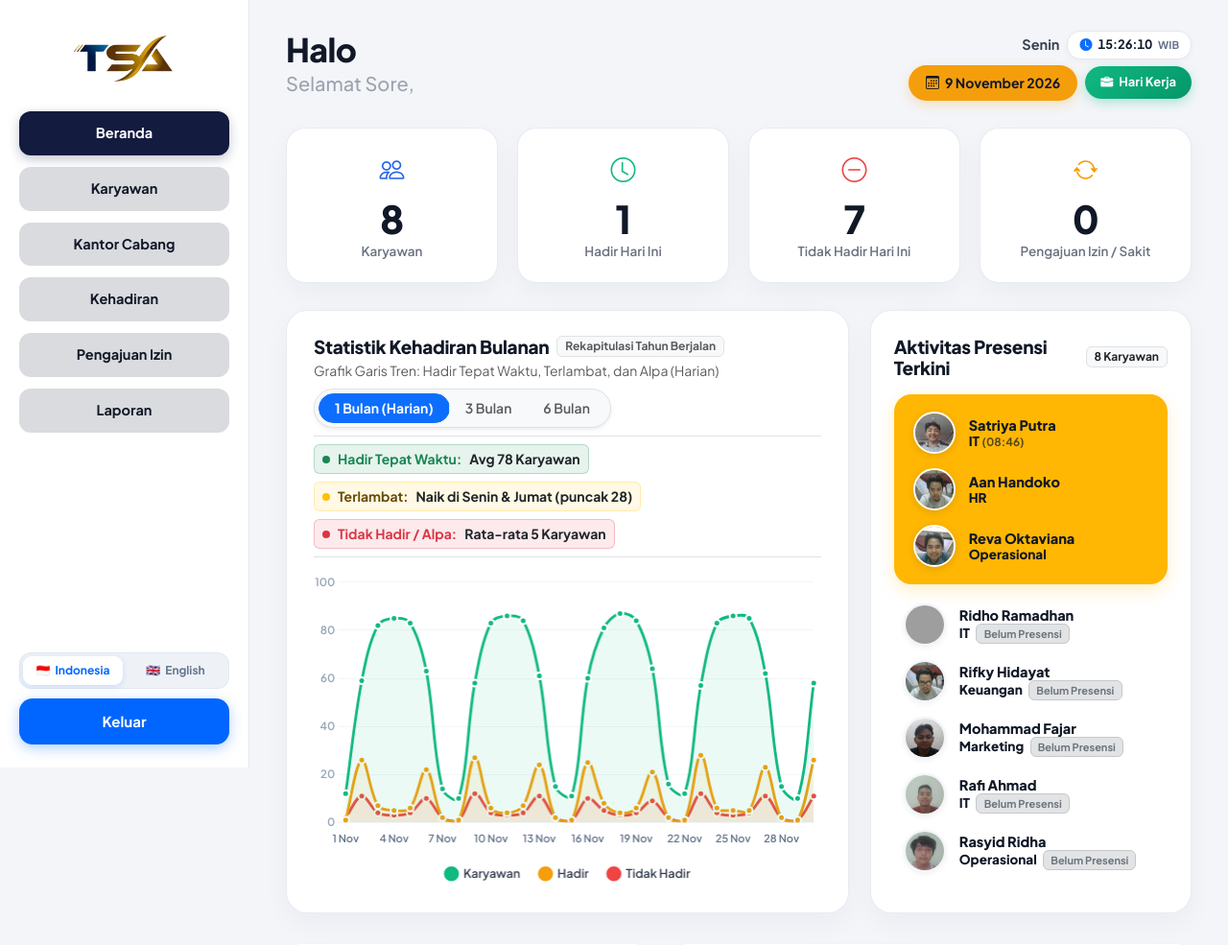
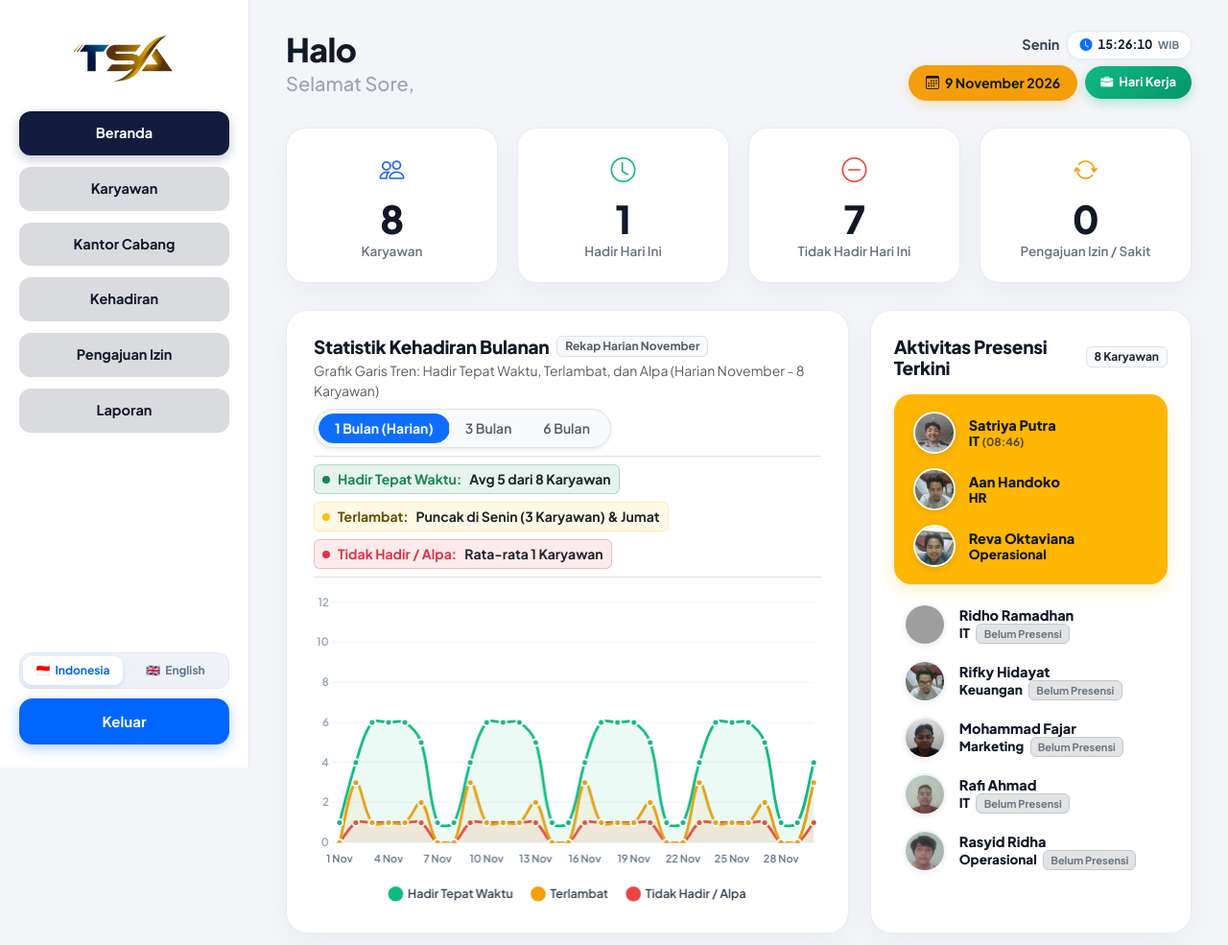
Before and after one commit to Sattria87/Tsaabsen, a Flask app: page / in a window 1280 px wide. Shown: the top 985 px of the page at 96% size. Run offline with Flask 3, Linux system fonts and the light colour scheme; a user stored in the database is signed in; data comes from the database, SQL or seed files in the repository; data that the repository does not hold is empty; grey boxes are pictures that could not be loaded.

Commit message:
fix(chart): sesuaikan grafik kehadiran dengan jumlah karyawan aktual (11 orang), kalibrasi sumbu Y dinamis, dan perbaiki label legenda ke Hadir Tepat Waktu, Terlambat, dan Alpa

```diff
--- a/assets/app_i18n.js
+++ b/assets/app_i18n.js
@@ -52,9 +52,9 @@
             home_quick_title: "Aktivitas Presensi Terkini",
             home_quick_unit: "Karyawan",
             home_quick_empty: "Belum ada riwayat aktivitas presensi karyawan hari ini.",
-            chart_lbl_emp: "Karyawan",
-            chart_lbl_pres: "Hadir",
-            chart_lbl_abs: "Tidak Hadir",
+            chart_lbl_emp: "Hadir Tepat Waktu",
+            chart_lbl_pres: "Terlambat",
+            chart_lbl_abs: "Tidak Hadir / Alpa",
 
             // ================= EMPLOYEE (MANAJEMEN KARYAWAN) =================
             emp_mgmt_title: "Manajemen Data Karyawan",
@@ -337,9 +337,9 @@
             home_quick_title: "Recent Attendance Activity",
             home_quick_unit: "Employees",
             home_quick_empty: "No employee attendance activity recorded today.",
-            chart_lbl_emp: "Employees",
-            chart_lbl_pres: "Presence",
-            chart_lbl_abs: "Absence",
+            chart_lbl_emp: "On Time",
+            chart_lbl_pres: "Late",
+            chart_lbl_abs: "Absent",
 
             // ================= EMPLOYEE (MANAJEMEN KARYAWAN) =================
             emp_mgmt_title: "Employee Management",
--- a/templates/homepage.html
+++ b/templates/homepage.html
@@ -706,6 +706,7 @@
 
                 <div class="chart-container-wrap">
                     <canvas id="monthlyAttendanceChart"
+                            data-total-employees="{{ total_employees }}"
                             data-labels='{{ chart_labels | tojson }}'
                             data-presence='{{ chart_presence | tojson }}'
                             data-absence='{{ chart_absence | tojson }}'
@@ -1131,61 +1132,134 @@
             'Minggu', 'Senin'
         ];
 
-        // Dataset untuk Masing-masing Periode (1 Bulan, 3 Bulan, 6 Bulan)
-        const attendancePeriodData = {
+        let attendancePeriodData = {};
+        let currentActivePeriod = '1m';
+
+        // Generator Data Grafik Kehadiran yang Terkalibrasi Proporsional dengan Total Karyawan Kantor
+        function buildAttendanceDatasets(totalEmp) {
+            const N = Math.max(parseInt(totalEmp, 10) || 11, 4);
+
+            // 1. Data 1 Bulan (Harian 1-30 November)
+            const onTime1m = [];
+            const late1m = [];
+            const absent1m = [];
+
+            for (let i = 0; i < 30; i++) {
+                const day = novDayNames[i];
+                if (day === 'Minggu' || day === 'Sabtu') {
+                    // Akhir Pekan (Sabtu & Minggu): Petugas Piket / Standby
+                    const duty = Math.min(2, Math.max(1, Math.round(N * 0.10)));
+                    onTime1m.push(duty);
+                    late1m.push(0);
+                    absent1m.push(0);
+                } else if (day === 'Senin') {
+                    // Hari Senin: Lonjakan Keterlambatan Tinggi (~30-36%) & Kehadiran Tepat Waktu Menurun (~55%)
+                    const late = Math.max(2, Math.round(N * 0.35));
+                    const absent = Math.max(1, Math.round(N * 0.10));
+                    const onTime = Math.max(1, N - late - absent);
+                    onTime1m.push(onTime);
+                    late1m.push(late);
+                    absent1m.push(absent);
+                } else if (day === 'Jumat') {
+                    // Hari Jumat: Peningkatan Keterlambatan (~25-28%) & Izin Awal Akhir Pekan (~18-20%)
+                    const late = Math.max(2, Math.round(N * 0.27));
+                    const absent = Math.max(1, Math.round(N * 0.18));
+                    const onTime = Math.max(1, N - late - absent);
+                    onTime1m.push(onTime);
+                    late1m.push(late);
+                    absent1m.push(absent);
+                } else {
+                    // Hari Kerja Ideal (Selasa, Rabu, Kamis): Kehadiran Tepat Waktu Tinggi (~80-85%)
+                    const late = Math.max(1, Math.round(N * 0.09));
+                    const absent = Math.max(1, Math.round(N * 0.09));
+                    const onTime = Math.max(1, N - late - absent);
+                    onTime1m.push(onTime);
+                    late1m.push(late);
+                    absent1m.push(absent);
+                }
+            }
+
+            // Hitung Ringkasan Rata-rata Hari Kerja
+            const weekdayIndexes = novDayNames.map((d, i) => (d !== 'Minggu' && d !== 'Sabtu') ? i : -1).filter(i => i >= 0);
+            const sumOnTime = weekdayIndexes.reduce((acc, idx) => acc + onTime1m[idx], 0);
+            const avgOnTime = Math.round(sumOnTime / weekdayIndexes.length);
+            const peakLate = Math.max(...late1m);
+            const sumAbsent = weekdayIndexes.reduce((acc, idx) => acc + absent1m[idx], 0);
+            const avgAbsent = Math.max(1, Math.round(sumAbsent / weekdayIndexes.length));
+
+            // 2. Data 3 Bulan (12 Minggu Sep - Nov)
+            const onTimeFactors3m = [0.82, 0.85, 0.83, 0.84, 0.80, 0.79, 0.82, 0.78, 0.74, 0.77, 0.72, 0.75];
+            const onTime3m = onTimeFactors3m.map(f => Math.max(1, Math.round(N * f)));
+            const late3m = onTime3m.map(ot => Math.max(1, Math.round((N - ot) * 0.65)));
+            const absent3m = onTime3m.map((ot, idx) => Math.max(0, N - ot - late3m[idx]));
+
+            // 3. Data 6 Bulan (Jun - Nov)
+            const onTimeFactors6m = [0.85, 0.84, 0.81, 0.83, 0.80, 0.76];
+            const onTime6m = onTimeFactors6m.map(f => Math.max(1, Math.round(N * f)));
+            const late6m = onTime6m.map(ot => Math.max(1, Math.round((N - ot) * 0.65)));
+            const absent6m = onTime6m.map((ot, idx) => Math.max(0, N - ot - late6m[idx]));
+
+            return {
                 '1m': {
                     name: '1 Bulan (Harian)',
-                subTitle: 'Grafik Garis Tren: Hadir Tepat Waktu, Terlambat, dan Alpa (Harian November)',
+                    subTitle: `Grafik Garis Tren: Hadir Tepat Waktu, Terlambat, dan Alpa (Harian November - ${N} Karyawan)`,
                     badge: 'Rekap Harian November',
-                avgOnTime: 'Avg 78 Karyawan',
-                lateNote: 'Naik di Senin & Jumat (puncak 28)',
-                avgAbsent: 'Rata-rata 5 Karyawan',
+                    avgOnTime: `Avg ${avgOnTime} dari ${N} Karyawan`,
+                    lateNote: `Puncak di Senin (${peakLate} Karyawan) & Jumat`,
+                    avgAbsent: `Rata-rata ${avgAbsent} Karyawan`,
                     labels: Array.from({ length: 30 }, (_, i) => `${i + 1} Nov`),
-                // Tren Realistis November: Senin & Jumat keterlambatan melonjak tajam & ketepatan waktu turun
-                onTime: [
-                    12, 59, 82, 85, 83, 63, 14, 10, 58, 83, 86, 84, 61, 15,
-                    11, 60, 81, 87, 84, 64, 16, 12, 57, 83, 86, 85, 62, 15, 10, 58
-                ],
-                late: [
-                    1, 26, 7, 5, 6, 22, 2, 1, 27, 6, 4, 7, 24, 2,
-                    1, 25, 8, 4, 6, 21, 2, 1, 28, 6, 5, 5, 23, 2, 1, 26
-                ],
-                absent: [
-                    2, 11, 4, 3, 4, 10, 2, 1, 12, 4, 3, 4, 11, 2,
-                    1, 10, 5, 3, 4, 9, 2, 1, 12, 4, 3, 4, 11, 2, 1, 11
-                ]
+                    onTime: onTime1m,
+                    late: late1m,
+                    absent: absent1m
                 },
                 '3m': {
                     name: '3 Bulan (Mingguan)',
-                subTitle: 'Grafik Garis Tren: Rekap Mingguan (Sep - Nov)',
+                    subTitle: `Grafik Garis Tren: Rekap Mingguan Sep - Nov (${N} Karyawan)`,
                     badge: 'Rekap 3 Bulan Terakhir',
-                avgOnTime: 'Avg 80 Karyawan',
-                lateNote: 'Avg 13 Karyawan / Minggu',
-                avgAbsent: 'Avg 6 Karyawan / Minggu',
+                    avgOnTime: `Avg ${Math.round(N * 0.80)} Karyawan / Minggu`,
+                    lateNote: `Avg ${Math.max(1, Math.round(N * 0.13))} Karyawan / Minggu`,
+                    avgAbsent: `Avg ${Math.max(1, Math.round(N * 0.07))} Karyawan / Minggu`,
                     labels: [
                         'M1 Sep', 'M2 Sep', 'M3 Sep', 'M4 Sep',
                         'M1 Okt', 'M2 Okt', 'M3 Okt', 'M4 Okt',
                         'M1 Nov', 'M2 Nov', 'M3 Nov', 'M4 Nov'
                     ],
-                onTime: [82, 84, 83, 85, 80, 79, 82, 78, 75, 77, 74, 76],
-                late:   [9,  8,  10, 7,  12, 13, 10, 14, 17, 15, 18, 16],
-                absent: [5,  4,  5,  4,  6,  7,  5,  7,  8,  7,  8,  7]
+                    onTime: onTime3m,
+                    late: late3m,
+                    absent: absent3m
                 },
                 '6m': {
                     name: '6 Bulan (Bulanan)',
-                subTitle: 'Grafik Garis Tren: Rekapitulasi Semester Berjalan (Jun - Nov)',
+                    subTitle: `Grafik Garis Tren: Rekapitulasi Semester Berjalan (${N} Karyawan)`,
                     badge: 'Rekap 6 Bulan Berjalan',
-                avgOnTime: 'Avg 81 Karyawan / Bulan',
-                lateNote: 'Avg 11 Karyawan / Bulan',
-                avgAbsent: 'Avg 6 Karyawan / Bulan',
+                    avgOnTime: `Avg ${Math.round(N * 0.81)} Karyawan / Bulan`,
+                    lateNote: `Avg ${Math.max(1, Math.round(N * 0.12))} Karyawan / Bulan`,
+                    avgAbsent: `Avg ${Math.max(1, Math.round(N * 0.07))} Karyawan / Bulan`,
                     labels: ['Juni', 'Juli', 'Agustus', 'September', 'Oktober', 'November'],
-                onTime: [85, 84, 81, 83, 80, 76],
-                late:   [8,  9,  11, 10, 12, 16],
-                absent: [4,  5,  6,  5,  6,  8]
+                    onTime: onTime6m,
+                    late: late6m,
+                    absent: absent6m
                 }
             };
-
-        let currentActivePeriod = '1m';
+        }
+
+        // Hitung Skala Sumbu Y Otomatis yang Ideal Berdasarkan Jumlah Karyawan
+        function calculateYAxisConfig(totalEmp) {
+            const N = Math.max(parseInt(totalEmp, 10) || 11, 4);
+            if (N <= 15) {
+                // Untuk kantor ~11-15 karyawan: skala 0 s/d 14 atau 15 dengan step 2 atau 3
+                const maxVal = N <= 10 ? 12 : Math.max(14, Math.ceil((N + 2) / 2) * 2);
+                return { min: 0, max: maxVal, stepSize: 2 };
+            } else if (N <= 30) {
+                const maxVal = Math.ceil((N * 1.15) / 5) * 5;
+                return { min: 0, max: maxVal, stepSize: 5 };
+            } else if (N <= 60) {
+                const maxVal = Math.ceil((N * 1.15) / 10) * 10;
+                return { min: 0, max: maxVal, stepSize: 10 };
+            } else {
+                return { min: 0, max: 100, stepSize: 20 };
+            }
+        }
 
         // Fungsi Switcher Periode Interaktif (1 Bulan, 3 Bulan, 6 Bulan)
         function switchAttendancePeriod(period) {
@@ -1232,7 +1306,25 @@
             if (!chartCanvas) return;
             const ctx = chartCanvas.getContext('2d');
 
+            // Ambil Total Karyawan Asli dari Server / Database (misal 11)
+            const totalEmp = parseInt(chartCanvas.dataset.totalEmployees || '11', 10) || 11;
+            attendancePeriodData = buildAttendanceDatasets(totalEmp);
+
             const initial = attendancePeriodData['1m'];
+            const yConfig = calculateYAxisConfig(totalEmp);
+
+            // Update Tampilan Ringkasan Awal
+            const subTitleEl = document.getElementById('chart-sub-title');
+            const badgeRecapEl = document.getElementById('chart-badge-recap');
+            const pillOnTimeEl = document.getElementById('pill-on-time-val');
+            const pillLateEl = document.getElementById('pill-late-val');
+            const pillAbsentEl = document.getElementById('pill-absent-val');
+
+            if (subTitleEl) subTitleEl.textContent = initial.subTitle;
+            if (badgeRecapEl) badgeRecapEl.textContent = initial.badge;
+            if (pillOnTimeEl) pillOnTimeEl.textContent = initial.avgOnTime;
+            if (pillLateEl) pillLateEl.textContent = initial.lateNote;
+            if (pillAbsentEl) pillAbsentEl.textContent = initial.avgAbsent;
 
             // Konfigurasi 3 Garis Tren: Hijau (Hadir Tepat Waktu), Kuning (Terlambat), Merah (Alpa)
             const chartData = {
@@ -1380,10 +1472,10 @@
                             }
                         },
                         y: {
-                            min: 0,
-                            max: 100,
+                            min: yConfig.min,
+                            max: yConfig.max,
                             ticks: {
-                                stepSize: 20,
+                                stepSize: yConfig.stepSize,
                                 font: {
                                     family: "'Plus Jakarta Sans', sans-serif",
                                     size: 11.5,
```
Lines whose indentation alone changed are shown as unchanged.
